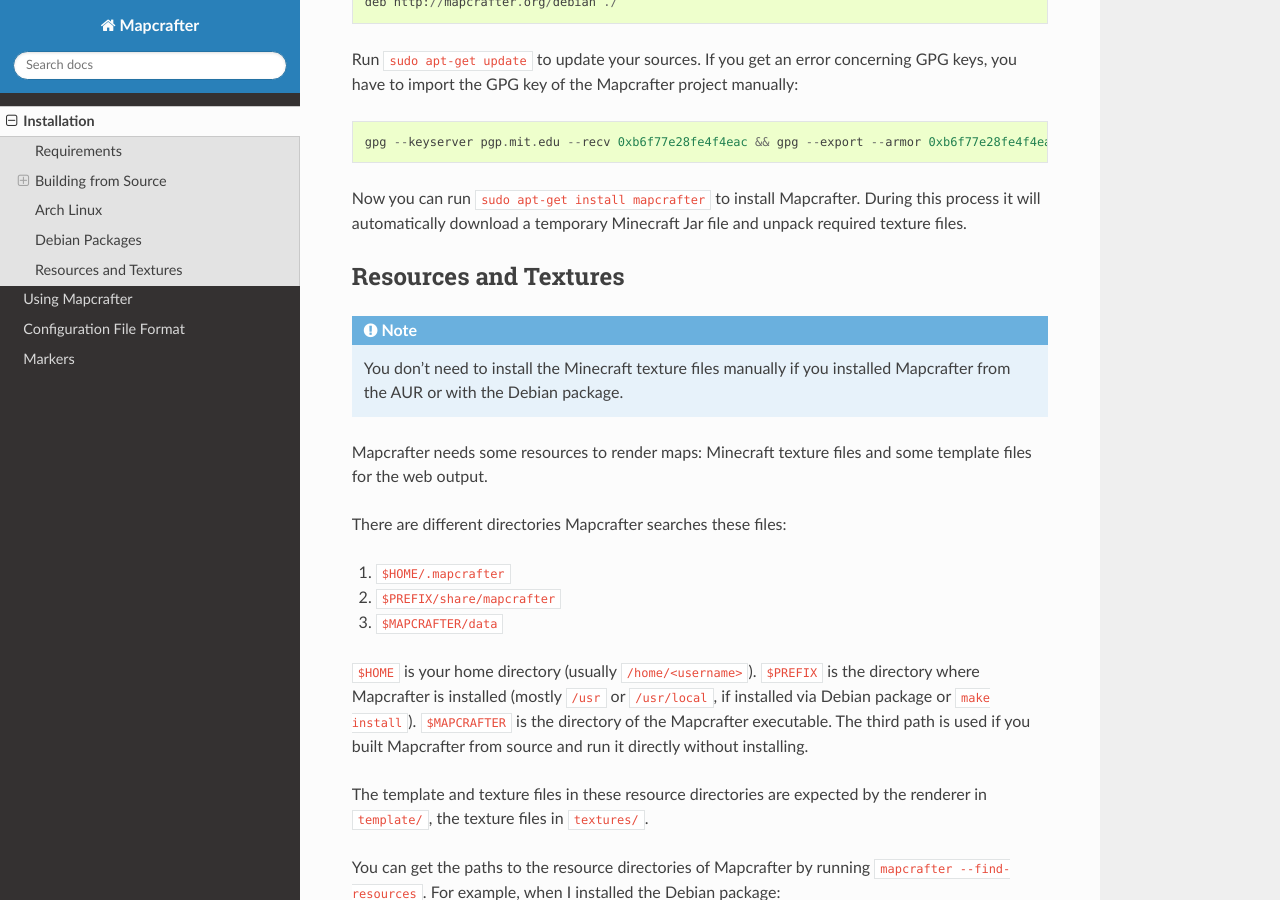
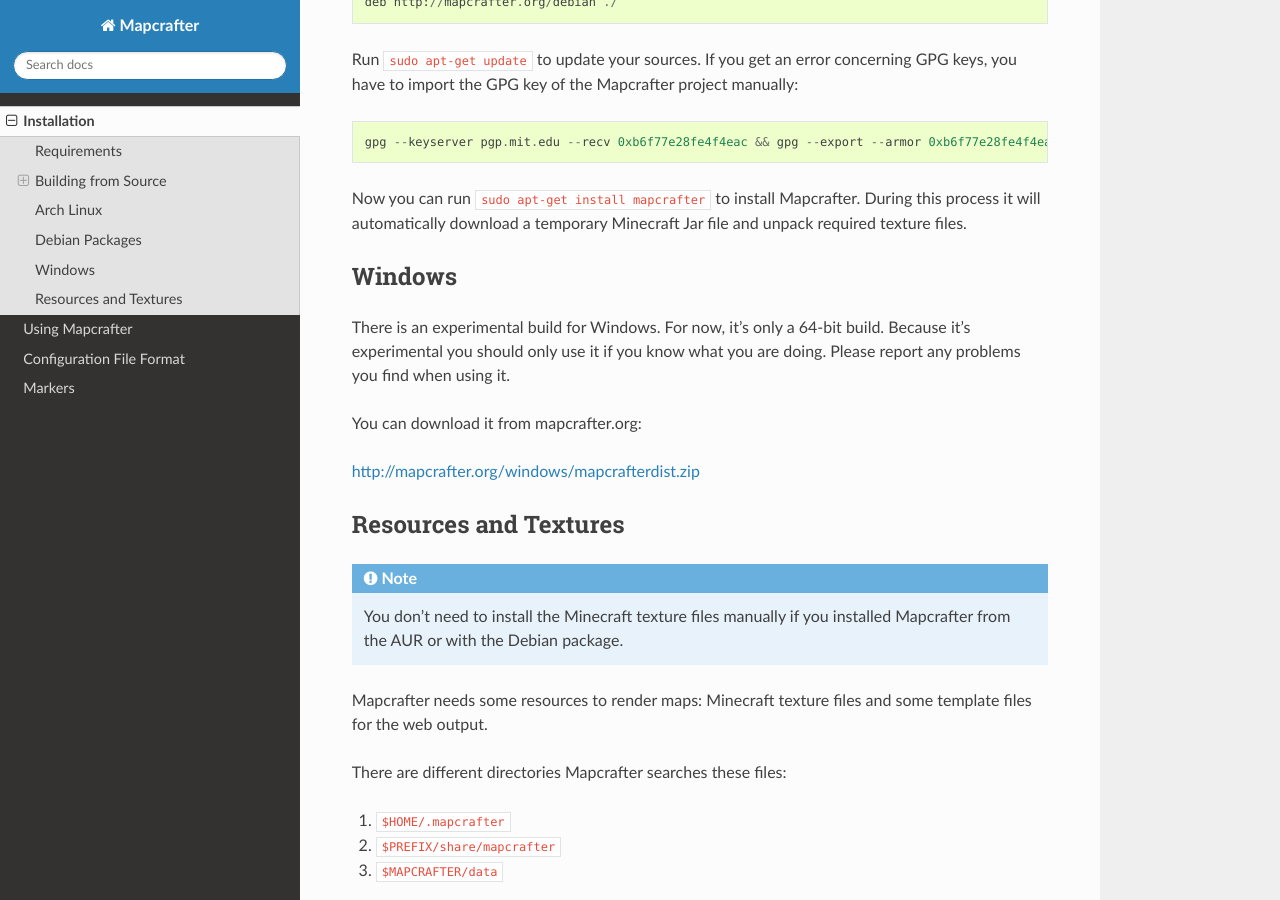
Before and after one commit to mapcrafter/mapcrafter, a Sphinx documentation site: the page built from docs/installation.rst, in a window 1280 px wide and 900 px high, scrolled down 3685 px. Built offline with Sphinx 7.4.7 and the Read the Docs theme 2.0.0, drawn with Linux system fonts in a browser that asks for light colours.

Commit message:
Added experimental Windows build to the documentation.

```diff
--- a/docs/installation.rst
+++ b/docs/installation.rst
@@ -167,6 +167,19 @@
 During this process it will automatically download a temporary Minecraft Jar
 file and unpack required texture files.
 
+.. _installation_windows:
+
+Windows
+=======
+
+There is an experimental build for Windows. For now, it's only a 64-bit build.
+Because it's experimental you should only use it if you know what you are doing.
+Please report any problems you find when using it.
+
+You can download it from mapcrafter.org:
+
+`http://mapcrafter.org/windows/mapcrafterdist.zip <http://mapcrafter.org/windows/mapcrafterdist.zip>`_
+
 .. _resources_textures:
 
 Resources and Textures
```
Also changed, not shown: docs/index.rst (+4 -3 lines).
